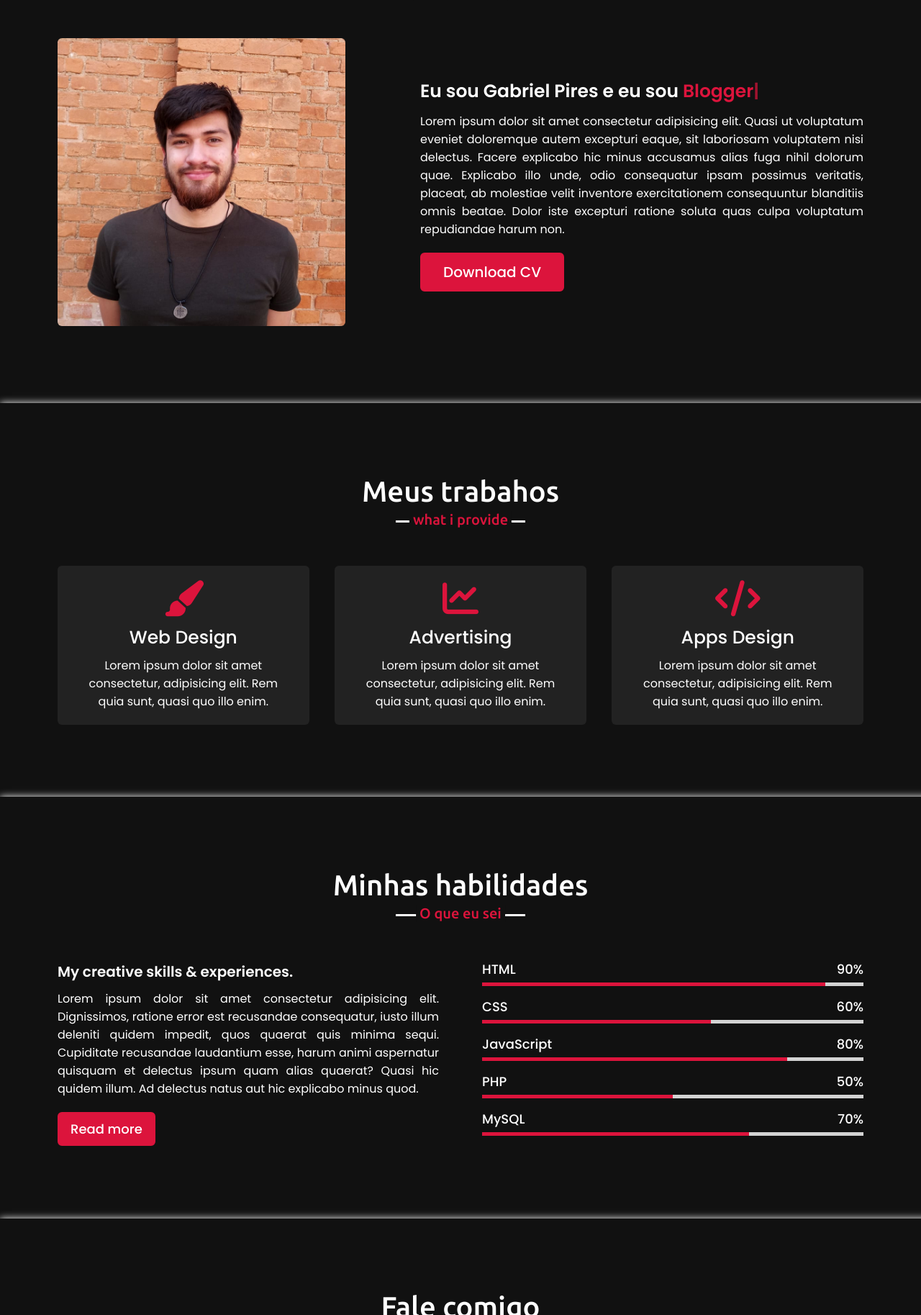
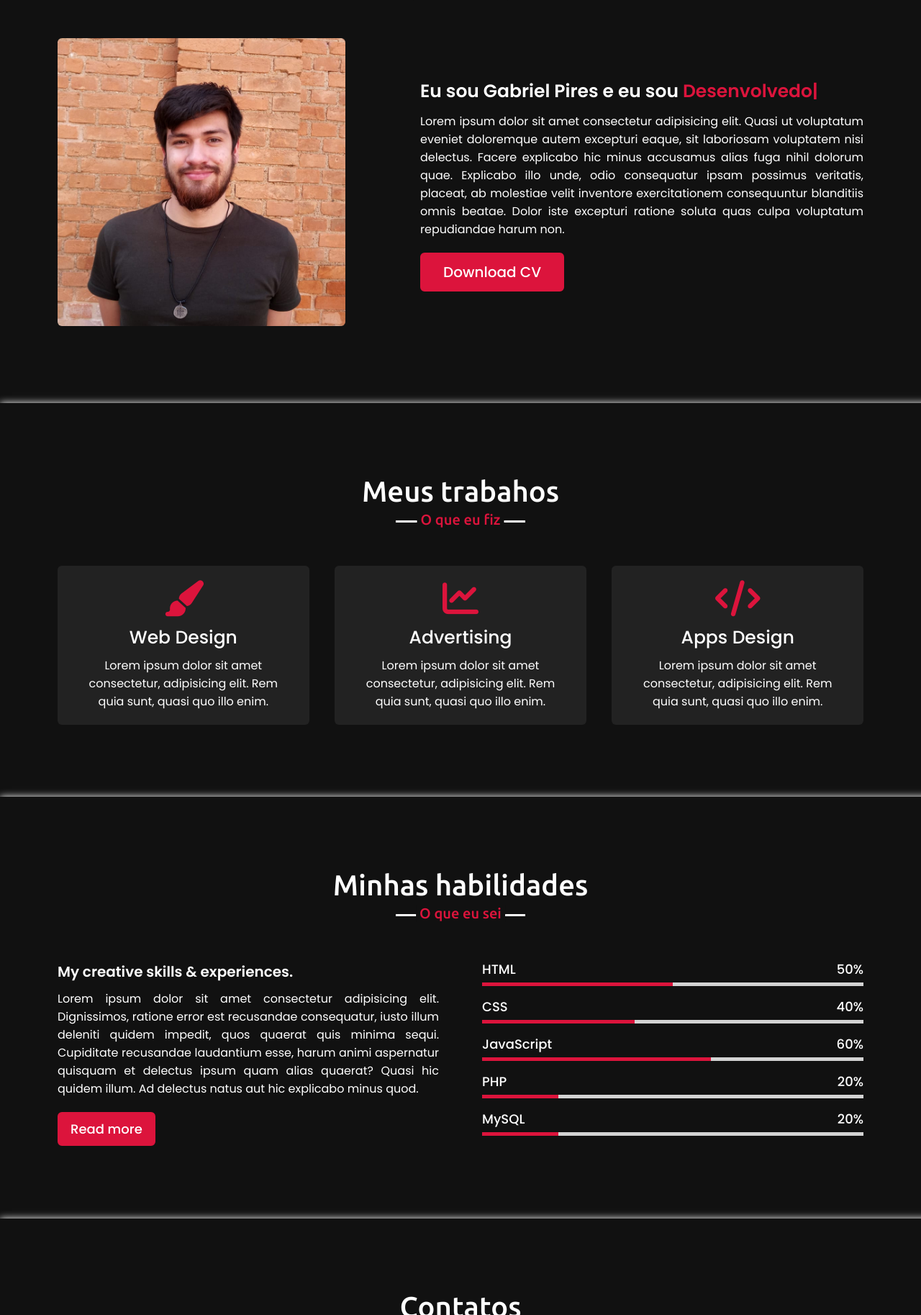
Before and after one commit to DevGabrielPires/Site-portfolio, a plain HTML site: page index.html in a window 1280 px wide. Shown: the part 973-2800 px from the top of the page at 72% size. Drawn offline with nearby package versions, Linux system fonts and the light colour scheme.

Commit message:
alterando informações - 1

```diff
--- a/css/style.css
+++ b/css/style.css
@@ -89,6 +89,8 @@ section .title::after{
 .navbar.sticky{
     padding: 15px 0;
     background: crimson;
+
+    box-shadow: 0px 0px 10px 1px white;
 }
 .navbar .max-width{
     display: flex;
@@ -179,21 +181,21 @@ section .title::after{
 }
 .home .home-content .text-1{
     font-size: 27px;
-    -webkit-text-stroke-width: 1px; /* largura da borda */
-    -webkit-text-stroke-color: #000; /* cor da borda */
+    -webkit-text-stroke-width: 1px;
+    -webkit-text-stroke-color: #000;
 }
 .home .home-content .text-2{
     font-size: 75px;
     font-weight: 600;
     margin-left: -3px;
-    -webkit-text-stroke-width: 2px; /* largura da borda */
-    -webkit-text-stroke-color: #000; /* cor da borda */
+    -webkit-text-stroke-width: 2px;
+    -webkit-text-stroke-color: #000;
 }
 .home .home-content .text-3{
     font-size: 40px;
     margin: 5px 0;
-    -webkit-text-stroke-width: 1px; /* largura da borda */
-    -webkit-text-stroke-color: #000; /* cor da borda */
+    -webkit-text-stroke-width: 1px;
+    -webkit-text-stroke-color: #000;
 }
 .home .home-content .text-3 span{
     color: crimson;
@@ -279,7 +281,7 @@ section .title::after{
 .services .title::after,
 .teams .title::after{
     background: #111;
-    content: "what i provide";
+    content: "O que eu fiz";
 }
 .services .serv-content .card{
     width: calc(33% - 20px);
@@ -292,6 +294,7 @@ section .title::after{
 }
 .services .serv-content .card:hover{
     background: crimson;
+    border: solid 1px #ffffff;
 }
 .services .serv-content .card .box{
     transition: all 0.3s ease;
@@ -379,19 +382,19 @@ section .title::after{
     background: crimson;
 }
 .skills-content .right .html::before{
-    width: 90%;
+    width: 50%;
 }
 .skills-content .right .css::before{
+    width: 40%;
+}
+.skills-content .right .js::before{
     width: 60%;
 }
-.skills-content .right .js::before{
-    width: 80%;
-}
 .skills-content .right .php::before{
-    width: 50%;
+    width: 20%;
 }
 .skills-content .right .mysql::before{
-    width: 70%;
+    width: 20%;
 }
 
 
@@ -402,7 +405,7 @@ section .title::after{
     box-shadow: 10px 10px 10px 10px #ffffff;
 }
 .contact .title::after{
-    content: "get in touch";
+    content: "Fale comigo";
     background: #111;
 }
 .contact .contact-content .column{
--- a/index.html
+++ b/index.html
@@ -135,7 +135,7 @@
                     <div class="bars">
                         <div class="info">
                             <span>HTML</span>
-                            <span>90%</span>
+                            <span>50%</span>
                         </div>
                         <div class="line html">
                         </div>
@@ -143,7 +143,7 @@
                     <div class="bars">
                         <div class="info">
                             <span>CSS</span>
-                            <span>60%</span>
+                            <span>40%</span>
                         </div>
                         <div class="line css">
                         </div>
@@ -151,7 +151,7 @@
                     <div class="bars">
                         <div class="info">
                             <span>JavaScript</span>
-                            <span>80%</span>
+                            <span>60%</span>
                         </div>
                         <div class="line js">
                         </div>
@@ -159,7 +159,7 @@
                     <div class="bars">
                         <div class="info">
                             <span>PHP</span>
-                            <span>50%</span>
+                            <span>20%</span>
                         </div>
                         <div class="line php">
                         </div>
@@ -167,7 +167,7 @@
                     <div class="bars">
                         <div class="info">
                             <span>MySQL</span>
-                            <span>70%</span>
+                            <span>20%</span>
                         </div>
                         <div class="line mysql">
                         </div>
@@ -181,11 +181,10 @@
     <!-- contact section start -->
     <section class="contact" id="contact">
         <div class="max-width">
-            <h2 class="title">Fale comigo</h2>
+            <h2 class="title">Contatos</h2>
             <div class="contact-content">
                 <div class="column left">
-                    <div class="text">
-                        Get in Touch</div>
+                    <div class="text">Fale comigo</div>
                     <p>Lorem, ipsum dolor sit amet consectetur adipisicing elit. Dignissimos harum corporis fuga corrupti. Doloribus quis soluta nesciunt veritatis vitae nobis?</p>
                     <div class="icons">
                         <div class="row">
--- a/js/script.js
+++ b/js/script.js
@@ -8,7 +8,7 @@ $(document).ready(function(){
         }
 
         // scroll-up button show/hide script
-        if(this.scrollY > 500){
+        if(this.scrollY > 200){
             $('.scroll-up-btn').addClass("show");
         }else{
             $('.scroll-up-btn').removeClass("show");
@@ -18,12 +18,10 @@ $(document).ready(function(){
     // slide-up script
     $('.scroll-up-btn').click(function(){
         $('html').animate({scrollTop: 0});
-        // removing smooth scroll on slide-up button click
         $('html').css("scrollBehavior", "auto");
     });
 
     $('.navbar .menu li a').click(function(){
-        // applying again smooth scroll on menu items click
         $('html').css("scrollBehavior", "smooth");
     });
 
@@ -35,38 +33,18 @@ $(document).ready(function(){
 
     // typing text animation script
     var typed = new Typed(".typing", {
-        strings: ["YouTuber", "Developer", "Blogger", "Designer", "Freelancer"],
+        strings: ["Desenvolvedor"],
         typeSpeed: 100,
         backSpeed: 60,
         loop: true
     });
 
     var typed = new Typed(".typing-2", {
-        strings: ["YouTuber", "Developer", "Blogger", "Designer", "Freelancer"],
+        strings: ["Desenvolvedor"],
         typeSpeed: 100,
         backSpeed: 60,
         loop: true
     });
 
-    // owl carousel script
-    $('.carousel').owlCarousel({
-        margin: 20,
-        loop: true,
-        autoplayTimeOut: 2000,
-        autoplayHoverPause: true,
-        responsive: {
-            0:{
-                items: 1,
-                nav: false
-            },
-            600:{
-                items: 2,
-                nav: false
-            },
-            1000:{
-                items: 3,
-                nav: false
-            }
-        }
-    });
+
 });
```
